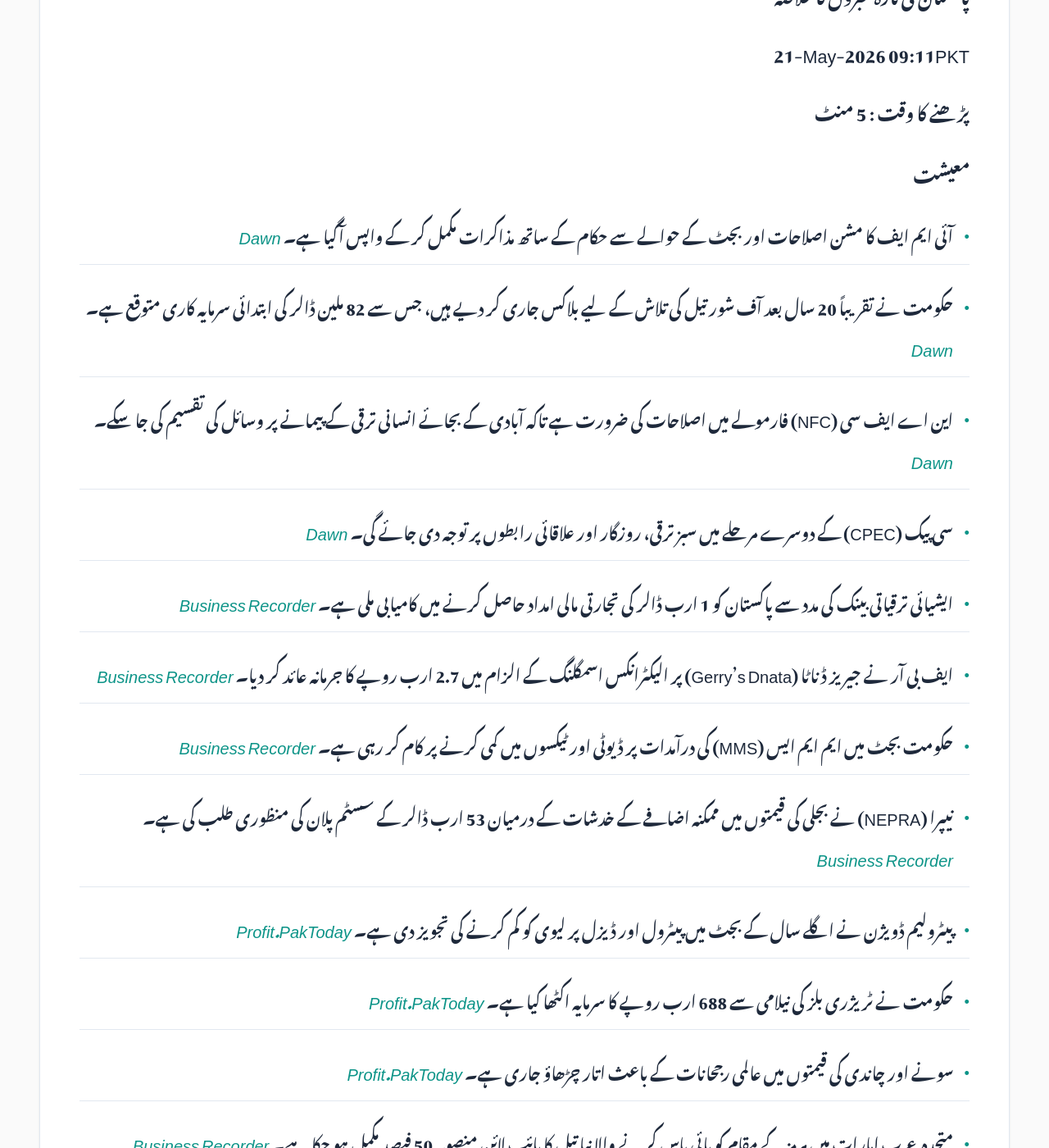
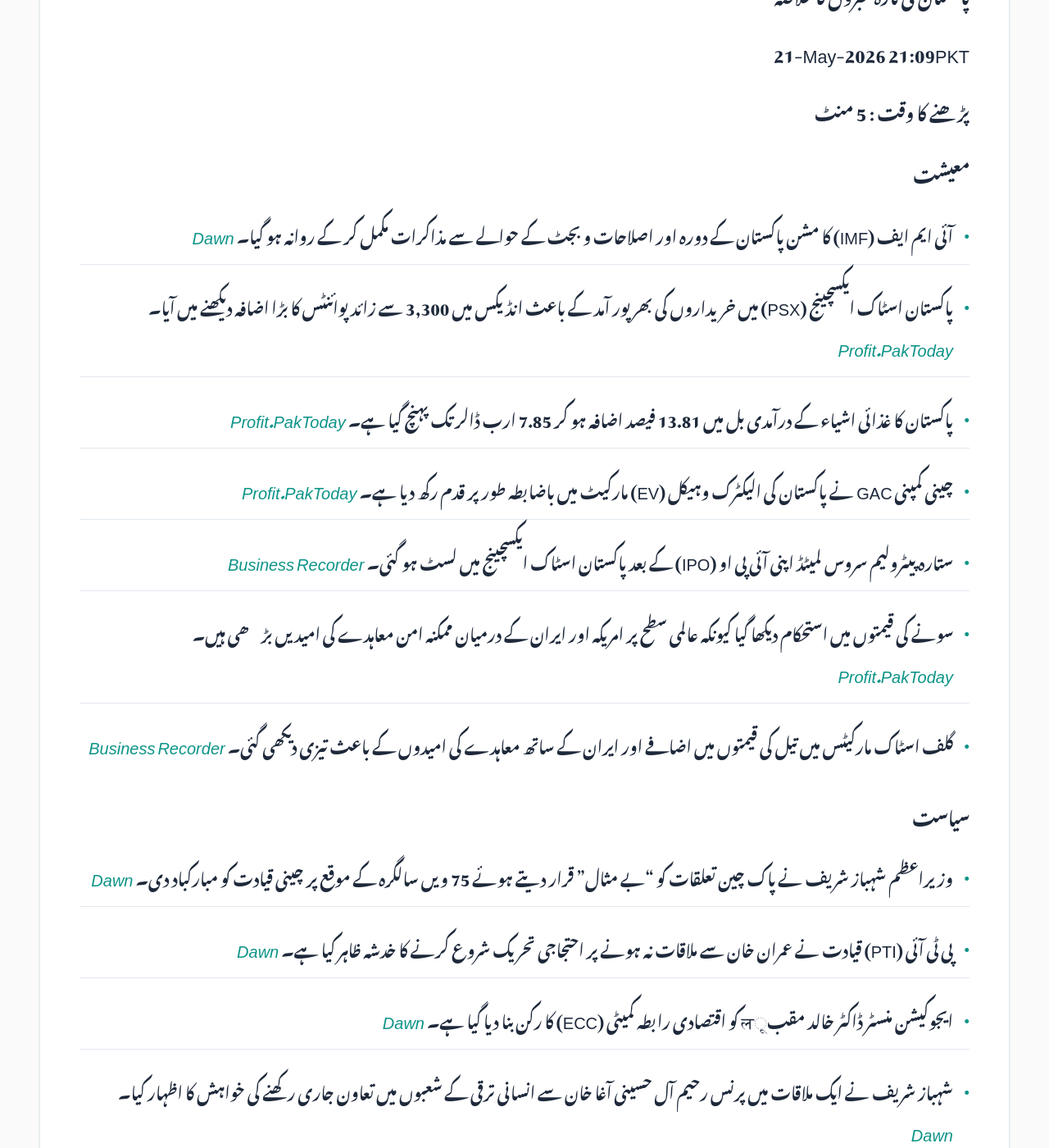
Before and after one commit to zsubzwary/news, a Jekyll site: the page built from ur/index.md, in a window 1280 px wide and 1400 px high, scrolled down 354 px. Shown: the whole window at 82% size. Built offline with Jekyll 4.4.1, drawn with Linux system fonts in a browser that asks for light colours; some web fonts are replaced; comment, search, counter and statistics services are not loaded; some of the changed text lies outside the part shown.

Commit message:
DateTime; 2026-05-21T16:09:55.804Z

```diff
--- a/ur/index.md
+++ b/ur/index.md
@@ -7,60 +7,50 @@ rtl: true
 
 پاکستان کی تازہ خبروں کا خلاصہ
 
- &lrm; 21-May-2026 09:11PKT
+ &lrm; 21-May-2026 21:09PKT
 
 پڑھنے کا وقت : 5 منٹ
 
 ### معیشت
-- آئی ایم ایف کا مشن اصلاحات اور بجٹ کے حوالے سے حکام کے ساتھ مذاکرات مکمل کر کے واپس آگیا ہے۔ *[Dawn](https://www.dawn.com/news/2001939/imf-wraps-up-pakistan-visit-following-talks-with-authorities-on-reforms-budget)*
-- حکومت نے تقریباً 20 سال بعد آف شور تیل کی تلاش کے لیے بلاکس جاری کر دیے ہیں، جس سے 82 ملین ڈالر کی ابتدائی سرمایہ کاری متوقع ہے۔ *[Dawn](https://www.dawn.com/news/2001949/govt-reopens-offshore-oil-frontier)*
-- این اے ایف سی (NFC) فارمولے میں اصلاحات کی ضرورت ہے تاکہ آبادی کے بجائے انسانی ترقی کے پیمانے پر وسائل کی تقسیم کی جا سکے۔ *[Dawn](https://www.dawn.com/news/2001922/nfc-reform-urged-to-keep-population-from-burgeoning)*
-- سی پیک (CPEC) کے دوسرے مرحلے میں سبز ترقی، روزگار اور علاقائی رابطوں پر توجہ دی جائے گی۔ *[Dawn](https://www.dawn.com/news/2001957/climate-proofing-cpec-20)*
-- ایشیائی ترقیاتی بینک کی مدد سے پاکستان کو 1 ارب ڈالر کی تجارتی مالی امداد حاصل کرنے میں کامیابی ملی ہے۔ *[Business Recorder](https://www.brecorder.com/news/40422134/pakistan-to-mobilise-usd1bn-in-private-commercial-financing-adb)*
-- ایف بی آر نے جیریز ڈناٹا (Gerry’s Dnata) پر الیکٹرانکس اسمگلنگ کے الزام میں 2.7 ارب روپے کا جرمانہ عائد کر دیا۔ *[Business Recorder](https://www.brecorder.com/news/40422116/customs-violation-fbr-slaps-rs27bn-penalties-on-gerrys-dnata)*
-- حکومت بجٹ میں ایم ایم ایس (MMS) کی درآمدات پر ڈیوٹی اور ٹیکسوں میں کمی کرنے پر کام کر رہی ہے۔ *[Business Recorder](https://www.brecorder.com/news/40422117/mms-import-govt-working-on-duty-tax-cuts-in-budget)*
-- نیپرا (NEPRA) نے بجلی کی قیمتوں میں ممکنہ اضافے کے خدشات کے درمیان 53 ارب ڈالر کے سسٹم پلان کی منظوری طلب کی ہے۔ *[Business Recorder](https://www.brecorder.com/news/40422128/no-third-party-validation-nepras-nod-sought-for-usd53bn-isp-2025-35)*
-- پیٹرولیم ڈویژن نے اگلے سال کے بجٹ میں پیٹرول اور ڈیزل پر لیوی کو کم کرنے کی تجویز دی ہے۔ *[Profit.PakToday](https://profit.pakistantoday.com.pk/2026/05/21/petroleum-division-proposes-cutting-levy-target-to-rs1-trillion-reducing-fuel-levy-to-rs50-litre/)*
-- حکومت نے ٹریژری بلز کی نیلامی سے 688 ارب روپے کا سرمایہ اکٹھا کیا ہے۔ *[Profit.PakToday](https://profit.pakistantoday.com.pk/2026/05/21/govt-raises-%e2%82%a8688-billion-in-t-bill-auction-as-yields-climb-across-all-tenors/)*
-- سونے اور چاندی کی قیمتوں میں عالمی رجحانات کے باعث اتار چڑھاؤ جاری ہے۔ *[Profit.PakToday](https://profit.pakistantoday.com.pk/2026/05/21/gold-price-in-pakistan-for-today-may-21-2026/)*
-- متحدہ عرب امارات میں ہرمز کے مقام کو بائی پاس کرنے والا نیا تیل کا پائپ لائن منصوبہ 50 فیصد مکمل ہو چکا ہے۔ *[Business Recorder](https://www.brecorder.com/news/40422127/new-uae-pipeline-bypassing-hormuz-now-50pc-complete)*
+- آئی ایم ایف (IMF) کا مشن پاکستان کے دورہ اور اصلاحات و بجٹ کے حوالے سے مذاکرات مکمل کر کے روانہ ہو گیا۔ *[Dawn](https://www.dawn.com/news/2001939/imf-wraps-up-pakistan-visit-following-talks-with-authorities-on-reforms-budget)*
+- پاکستان اسٹاک ایکسچینج (PSX) میں خریداروں کی بھرپور آمد کے باعث انڈیکس میں 3,300 سے زائد پوائنٹس کا بڑا اضافہ دیکھنے میں آیا۔ *[Profit.PakToday](https://profit.pakistantoday.com.pk/2026/05/21/psx-surges-over-3300-points-as-buying-momentum-accelerates/)*
+- پاکستان کا غذائی اشیاء کے درآمدی بل میں 13.81 فیصد اضافہ ہو کر 7.85 ارب ڈالر تک پہنچ گیا ہے۔ *[Profit.PakToday](https://profit.pakistantoday.com.pk/2026/05/21/pakistans-food-import-bill-rises-to-7-85-billion/)*
+- چینی کمپنی GAC نے پاکستان کی الیکٹرک وہیکل (EV) مارکیٹ میں باضابطہ طور پر قدم رکھ دیا ہے۔ *[Profit.PakToday](https://profit.pakistantoday.com.pk/2026/05/21/chinas-gac-enters-pakistan-ev-market-with-vehicles-starting-from-rs-6-39-million/)*
+- ستارہ پیٹرولیم سروس لمیٹڈ اپنی آئی پی او (IPO) کے بعد پاکستان اسٹاک ایکسچینج میں لسٹ ہو گئی۔ *[Business Recorder](https://www.brecorder.com/news/40422220/10th-ipo-of-the-year-sitara-petroleum-service-limited-listed-on-psx)*
+- سونے کی قیمتوں میں استحکام دیکھا گیا کیونکہ عالمی سطح پر امریکہ اور ایران کے درمیان ممکنہ امن معاہدے کی امیدیں بڑھی ہیں۔ *[Profit.PakToday](https://profit.pakistantoday.com.pk/2026/05/21/gold-steadies-as-hopes-of-us-iran-deal-offset-inflation-rate-concerns/)*
+- گلف اسٹاک مارکیٹس میں تیل کی قیمتوں میں اضافے اور ایران کے ساتھ معاہدے کی امیدوں کے باعث تیزی دیکھی گئی۔ *[Business Recorder](https://www.brecorder.com/news/40422219/gulf-shares-rise-on-iran-deal-hopes-firmer-oil-prices)*
 
-### سائنس اور ٹیکنالوجی
-- میٹا کے سی ای او نے ملازمین کو یقین دلایا ہے کہ وہ اس سال مزید کمپنی کی سطح پر چھانٹیاں نہیں کریں گے۔ *[ARY](https://arynews.tv/meta-confirms-no-further-layoffs-this-year)*
-- مصنوعی ذہانت (AI) کے بڑھتے ہوئے اثرات اور نوجوانوں کی ملازمتوں کے حوالے سے تشویش بڑھ رہی ہے۔ *[ARY](https://arynews.tv/artificial-intelligence-and-its-impact-on-jobs)*
+### سیاست
+- وزیراعظم شہباز شریف نے پاک چین تعلقات کو "بے مثال" قرار دیتے ہوئے 75 ویں سالگرہ کے موقع پر چینی قیادت کو مبارکباد دی۔ *[Dawn](https://www.dawn.com/news/2002044/pm-shehbaz-lauds-steadfast-pak-china-friendship-says-beijing-supported-islamabad-in-unwavering-fashion)*
+- پی ٹی آئی (PTI) قیادت نے عمران خان سے ملاقات نہ ہونے پر احتجاجی تحریک شروع کرنے کا خدشہ ظاہر کیا ہے۔ *[Dawn](https://www.dawn.com/news/2002047/seems-pti-will-now-have-to-resort-to-agitation-says-mna-after-party-leaders-yet-again-denied-meeting-with-imran)*
+- ایجوکیشن منسٹر ڈاکٹر خالد مقبूल کو اقتصادی رابطہ کمیٹی (ECC) کا رکن بنا دیا گیا ہے۔ *[Dawn](https://www.dawn.com/news/2001989/mqm-p-leader-khalid-maqbool-made-member-of-economic-coordination-committee)*
+- شہباز شریف نے ایک ملاقات میں پرنس رحیم آل حسینی آغا خان سے انسانی ترقی کے شعبوں میں تعاون جاری رکھنے کی خواہش کا اظہار کیا۔ *[Dawn](https://www.dawn.com/news/2002017/at-breakfast-meeting-hosted-by-pm-aga-khan-expresses-desire-to-continue-cooperation-with-pakistan)*
 
-### Weather
-- اسٹیٹ بینک کے مطابق موسمیاتی آفات سے 2050 تک پاکستان کی جی ڈی پی میں 9 فیصد تک کمی آ سکتی ہے۔ *[Profit.PakToday](https://profit.pakistantoday.com.pk/2026/05/21/climate-disasters-could-cut-pakistans-gdp-by-up-to-9-by-2050-sbp-warns/)*
+### قومی
+- چیف آف ڈیفنس فورسز فیلڈ مارشل عاصم منیر نے دہشت گردی کے خلاف جنگ مکمل قومی عزم کے ساتھ جاری رکھنے کا اعادہ کیا۔ *[Dawn](https://www.dawn.com/news/2002028/fight-against-terrorism-will-continue-with-full-national-resolve-asserts-cdf-munir)*
+- خیبر پختونخوا کے ضلع باجوڑ میں ڈرون حملے کے نتیجے میں دو اسکولی بچوں کی جان چلی گئی۔ *[Dawn](https://www.dawn.com/news/2002038/quadcopter-attack-kills-two-schoolchildren-in-kps-bajaur)*
+- سیکیورٹی فورسز نے شمالی وزیرستان میں ایک اہم آپریشن کے دوران ایک مطلوب دہشت گرد سمیت پانچ شدت پسندوں کو ہلاک کر دیا۔ *[Dawn](https://www.dawn.com/news/2002052/security-forces-kill-five-terrorists-including-wanted-commander-in-north-waziristan-ibo-security-sources)*
+- پی آئی اے (PIA) نے 53,000 سے زائد حاجیوں کو سعودی عرب منتقل کر کے اپنا حج آپریشن کامیابی سے مکمل کر لیا ہے۔ *[Dawn](https://www.dawn.com/news/2002055/pia-wraps-up-haj-operations-transports-over-53000-pilgrims-spokesperson)*
+- پنجاب حکومت نے ایئرپورٹس اور پی اے ایف بیسز کے گرد 30 دن کے لیے سیکشن 144 نافذ کر دیا ہے۔ *[Dawn](https://www.dawn.com/news/2001994/punjab-govt-imposes-section-144-around-airports-paf-bases-for-30-days)*
+- کیپیٹل ڈویلپمنٹ اتھارٹی (CDA) نے کنٹریکٹ ملازمین کی مستقل کاری کے حوالے سے سپریم کورٹ کے فیصلے پر عمل درآمد میں تاخیر کی ہے۔ *[Business Recorder](https://www.brecorder.com/news/40422201/cda-delays-supreme-court-ruling-on-contractual-employees-regularisation)*
+- ضلع حب، بلوچستان میں انتظامیہ نے ایرانی پیٹرول کی قیمت 250 روپے فی لیٹر مقرر کر دی ہے۔ *[Profit.PakToday](https://profit.pakistantoday.com.pk/2026/05/21/hub-administration-fixes-iranian-petrol-price-at-rs-250-per-litre/)*
 
-### Politics
-- چیف جسٹس نے پی ٹی آئی کو یقین دلایا ہے کہ عمران خان سے متعلق کیسز عید کے بعد مقرر کیے جائیں گے۔ *[Dawn](https://www.dawn.com/news/2001920/imrans-cases-will-be-fixed-after-eid-cjp-assures-pti)*
-- اسلام آباد ہائی کورٹ نے عمران خان کے وکیلوں کو کیس میں بحث شروع کرنے کی ہدایت کی ہے اور تاخیر پر تنبیہ کی ہے۔ *[Dawn](https://www.dawn.com/news/2001941/delays-by-imrans-counsel-in-ps190m-graft-case-irk-ihc)*
-- پی ٹی آئی نے عمران خان کی رہائی کی شرط پر حکومت کے ساتھ مذاکرات کرنے کی آمادگی ظاہر کی ہے۔ *[Dawn](https://www.dawn.com/news/2001787/pti-willing-to-hold-dialogue-with-govt-conditional-on-imrans-release)*
-- ایم کیو ایم پی (MQM-P) نے بجٹ کے حوالے سے اپنی تجاویز وزیراعظم کے سامنے پیش کی ہیں۔ *[Business Recorder](https://www.brecorder.com/news/40422131/push-to-sway-fiscal-priorities-mqm-p-tables-its-proposals-before-pm)*
-- راجہ پرویز اشرف نے منشیات کے کیس میں اپنے نام کے حوالے سے لگائے گئے الزامات کی سختی سے تردید کی ہے۔ *[Business Recorder](https://www.brecorder.com/news/40422118/ex-pm-raja-ashraf-rejects-alleged-links-to-pinky-drug-case)*
-- بلوچستان حکومت نے امن و امان کی صورتحال کے باعث خuzدار میں ضمنی انتخابات کا انعقاد ناممکن قرار دے دیا ہے۔ *[Dawn](https://www.dawn.com/news/2001829/by-elections-in-khuzdar-not-possible-due-to-law-and-order-situation-balochistan-govt-tells-ecp)*
+### بین الاقوامی
+- اسرائیل نے غزہ جانے والے بحری بیڑے سے گرفتار تمام غیر ملکی کارکنوں کو ملک بدر کر دیا ہے۔ *[Dawn](https://www.dawn.com/news/2002030/israel-deports-all-foreign-gaza-flotilla-activists)*
+- اقوام متحدہ نے افغان طالبان کے ازدواجی علیحدگی کے نئے قانون پر تنقید کرتے ہوئے اسے خواتین کے حقوق کے خلاف قرار دیا ہے۔ *[Dawn](https://www.dawn.com/news/2002035/talibans-new-marriage-separation-decree-draws-un-criticism)*
+- پاکستان امریکہ اور ایران کے درمیان کشیدگی کم کرنے اور امن مذاکرات کو آگے بڑھانے کے لیے سفارتی کوششیں کر رہا ہے۔ *[Dawn](https://www.dawn.com/news/2001932/pakistan-races-to-prevent-us-iran-escalation)*
+- اقوام متحدہ میں پاکستان نے بھارت کے دعووں کا جواب دیتے ہوئے کہا کہ بھارت دہشت گردی اور بین الاقوامی قوانین کی خلاف ورزی میں ملوث ہے۔ *[Dawn](https://www.dawn.com/news/2001985/pakistan-responds-to-india-at-unsc-debate-says-it-stands-exposed-by-terrorism-and-disregard-for-international-law)*
+- امریکی انتظامیہ نے فلسطینی سفیر پر اقوام متحدہ کی جنرل اسمبلی کی نائب صدارت کے انتخاب سے دستبردار ہونے کے لیے دباؤ ڈالا ہے۔ *[Dawn](https://www.dawn.com/news/2001987/trump-administration-pressures-palestinian-un-envoy-to-drop-general-assembly-vice-presidency-bid)*
 
-### National
-- صدر اور وزیراعظم نے پاک چین تعلقات کی 75 ویں سالگرہ پر چین کے مثبت کردار کو سراہا۔ *[Dawn](https://www.dawn.com/news/2001929/president-premier-hail-chinas-role-in-regional-peace)*
-- آغا خان نے صدر زرداری سے ملاقات میں پاکستان میں انسانی ہمدردی اور ترقیاتی کاموں میں تعاون کا عزم دہرایا۔ *[Dawn](https://www.dawn.com/news/2001810/aga-khan-affirms-commitment-to-supporting-development-during-meeting-with-president-zardari)*
-- ایف آئی اے نے اسلام آباد میں گردوں کے غیر قانونی کاروبار کے نیٹ ورک کا भंडाफोڑ کرتے ہوئے ایک معروف ماہرِ امراضِ گردہ سمیت 9 افراد کو گرفتار کر لیا ہے۔ *[Dawn](https://www.dawn.com/news/2001820/fia-busts-illegal-kidney-trade-network-in-islamabad-arrests-9-including-urologist)*
-- عید الاضحیٰ کے موقع پر 26، 27 اور 28 مئی کی سرکاری تعطیلات کا اعلان کر دیا گیا ہے۔ *[Business Recorder](https://www.brecorder.com/news/40422124/eid-holidays-announced)*
-- پاکستان کو تقریباً 70 سال بعد ورلڈ کسٹمز آرگنائزیشن کی پالیسی کمیشن میں نامزد کیا گیا ہے۔ *[Profit.PakToday](https://profit.pakistantoday.com.pk/2026/05/21/pakistan-nominated-to-world-customs-organisation-policy-commission-after-nearly-70-years/)*
-- اسلام آباد میں احتجاج کے دوران فائرنگ کے واقعات کے حوالے سے سیاسی کشیدگی برقرار ہے۔ *[Dawn](https://www.dawn.com/news/2001835/afridi-aleema-claim-shots-were-fired-at-adiala-sit-in-participants)*
+### موسمیاتی صورتحال
+- محکمہ موسمیات نے 25 سے 31 مئی کے دوران ملک بھر میں شدید گرمی اور ہیٹ ویو کی پیشگوئی کی ہے۔ *[Dawn](https://www.dawn.com/news/2002026/hot-weather-on-the-cards-during-eid-as-pmd-predicts-heatwave-from-may-25-31)*
 
-### International
-- پاکستان امریکہ اور ایران کے درمیان کشیدگی کم کرنے کے لیے ثالثی کے ذریعے کوششیں کر رہا ہے۔ *[Dawn](https://www.dawn.com/news/2001932/pakistan-races-to-prevent-us-iran-escalation)*
-- امریکہ نے سابق کیوبن صدر راؤل کاسٹرو کے خلاف قتل کے الزامات میں فرد جرم عائد کر دی ہے۔ *[Dawn](https://www.dawn.com/news/2001917/us-indicts-raul-castro-as-fears-of-cuba-invasion-mount)*
-- اسرائیلی وزیر نے غزہ کے لیے امداد لے جانے والے کارکنوں کی گرفتاری کی ویڈیو جاری کرنے پر عالمی سطح پر مذمت کا سامنا کیا ہے۔ *[Dawn](https://www.dawn.com/news/2001815/monstrous-disgraceful-and-inhumane-israeli-minister-sparks-outcry-over-video-of-bound-flotilla-activists)*
-- اقوام متحدہ کی تنظیم FAO نے خبردار کیا ہے کہ ہرمز کے مقام پر بحری راستہ بند ہونے سے عالمی غذائی بحران پیدا ہو سکتا ہے۔ *[Business Recorder](https://www.brecorder.com/news/40422132/strait-of-hormuz-blockade-fao-warns-of-global-food-crisis)*
+### کھیل
+- پاکستان ہاکی فیڈریشن نے بیلجیم اور انگلینڈ میں ہونے والے میچوں کے لیے 20 رکنی قومی ٹیم کا اعلان کر دیا ہے۔ *[Business Recorder](https://www.brecorder.com/news/40422221/pakistan-announce-squad-for-fih-pro-league-matches-in-belgium-england)*
+- برازیل کے فٹ بال اسٹار نیمار کو معمولی چوٹ آئی ہے، تاہم امید ہے کہ وہ ورلڈ کپ سے قبل ٹیم میں شامل ہو جائیں گے۔ *[Business Recorder](https://www.brecorder.com/news/40422211/neymar-suffers-calf-injury-but-expected-to-join-brazil-camp-ahead-of-world-cup)*
+- مانویل نویر کو جرمنی کی ورلڈ کپ ٹیم میں گول کیپر کے طور پر شامل کیا گیا ہے۔ *[Business Recorder](https://www.brecorder.com/news/40422209/neuer-named-first-choice-for-germanys-world-cup-squad-after-retirement-reversal)*
 
-### Sports
-- کینیڈا ورلڈ کپ کی میزبانی کے لیے 1 ارب کینیڈین ڈالر خرچ کرنے کی تیاری کر رہا ہے۔ *[ARY](https://arynews.tv/canada-will-spend-c1-billion-to-host-world-cup-watchdog-says)*
-- پاکستان نے اقوام متحدہ کو "میڈ ان پاکستان" فٹ بال تحفے میں پیش کیا۔ *[ARY](https://arynews.tv/pakistan-gifts-made-in-pakistan-football-to-un)*
-
-### Health
-- حج کے دوران منٰی میں قیام کے لیے ضروری سامان کی اہم معلومات فراہم کی گئی ہیں۔ *[ARY](https://arynews.tv/mina-packing-guide-10-essentials-for-pakistani-hajj-pilgrims)*
-
-### Other
-- ایک برطانوی ریڈیو اسٹیشن نے شاہ چارلس کی وفات کی غلط خبر چلا کر معذرت کر لی ہے۔ *[Dawn](https://www.dawn.com/news/2001969/radio-station-mistakenly-announces-death-of-king-charles)*
-- بھارتی اداکارہ ریا چکرتی نے سوشل میڈیا سے وقفے کا اعلان کر دیا ہے۔ *[ARY](https://arynews.tv/rhea-chakraborty-announces-break-from-social-media)*
+### دیگر
+- پاکستانی کوہ پیما سلمان عتیق نے دنیا کی بلند ترین چوٹی ماؤنٹ ایورسٹ سر کر لی ہے۔ *[Business Recorder](https://www.brecorder.com/news/40422210/pakistani-mountaineer-salman-ateeque-summits-mount-everest)*
+- ڈزنی (Disney) اپنی مشہور فلم سیریز "اسٹار وارز" کو دوبارہ لانے کے لیے "دی منڈالورین اینڈ گروگو" ریلیز کرنے جا رہا ہے۔ *[Business Recorder](https://www.brecorder.com/news/40422206/disney-sends-baby-yoda-to-bring-star-wars-fans-to-theaters)*
+- نیٹ فلکس (Netflix) اپنی پہلی روزانہ لائیو شو کے طور پر "دی بریک فاسٹ کلب" شامل کر رہا ہے۔ *[Business Recorder](https://www.brecorder.com/news/40422205/netflix-to-add-charlamagne-tha-gods-the-breakfast-club-as-first-daily-live-show)*
```
